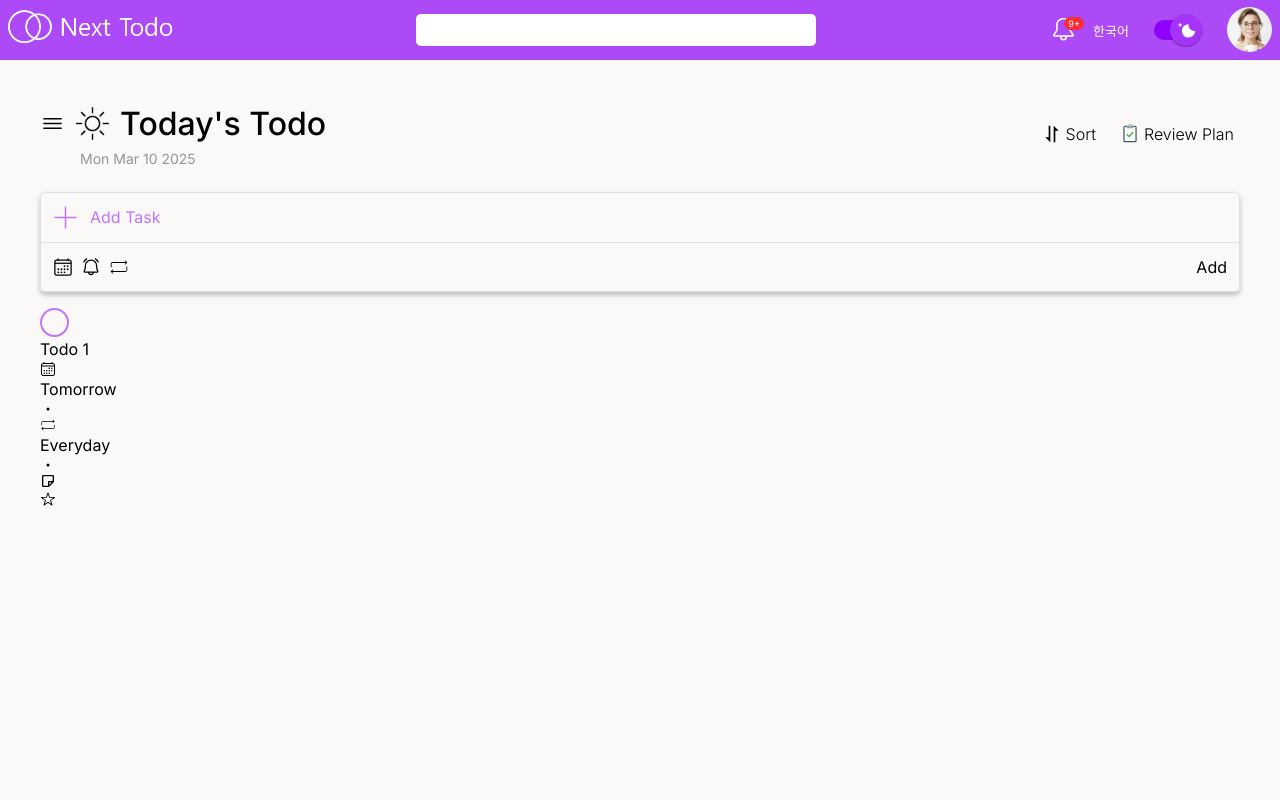
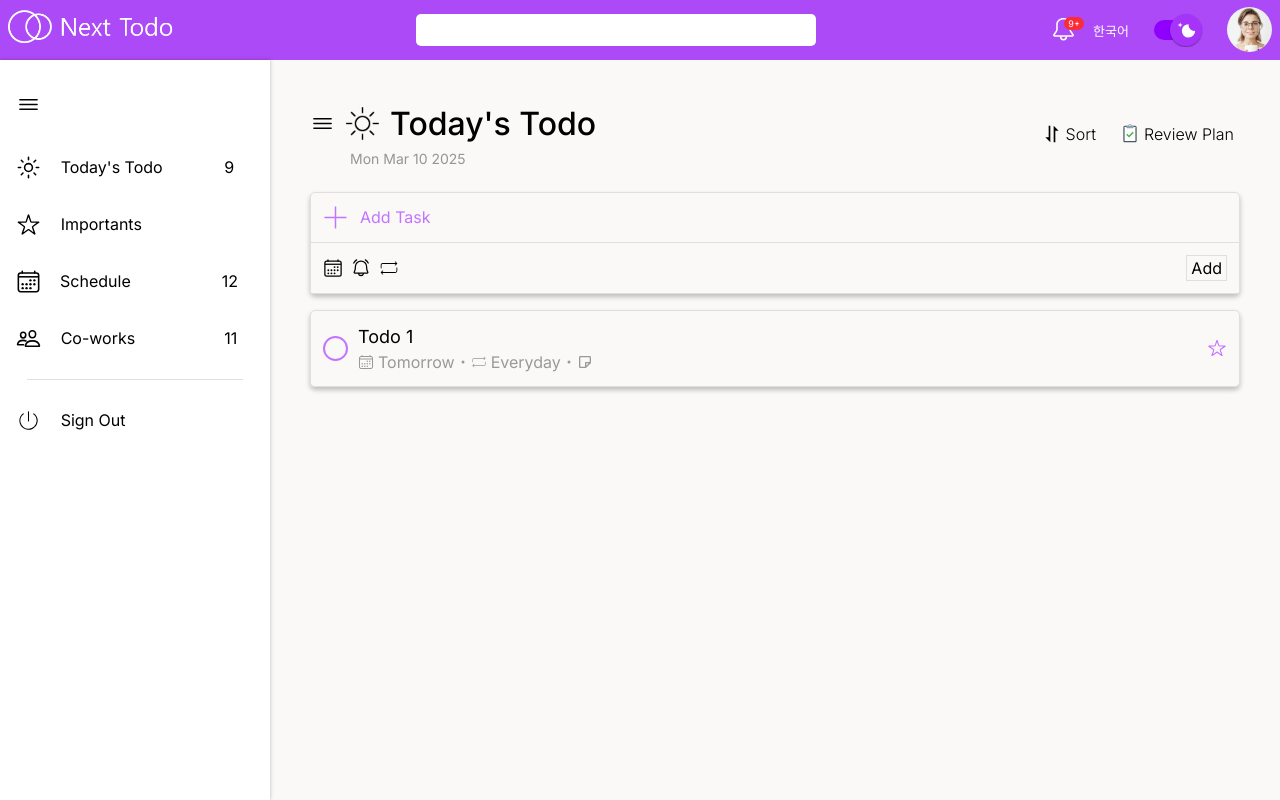
Before and after one commit to Jihan4105/Nextjs-Projects, a Next.js app: page /dashboard/today in a window 1280 px wide. Built offline with nearby package versions, Linux system fonts and the light colour scheme; what @mui/material-nextjs would draw is missing.

Commit message:
2025-03-20 Developments

```diff
--- a/app/dashboard/today/page.tsx
+++ b/app/dashboard/today/page.tsx
@@ -44,7 +44,6 @@ export default function Page() {
       </div>
 
       {/* AddTodo */}
-      {/* box-shadow: rgba(0, 0, 0, 0.24) 0px 3px 8px; */}
       <div className="border border-[#E1DFDD] rounded-[5px] mb-4 shadow-[0_3px_5px_0_rgba(0,0,0,0.24)]">
         <div className="p-3 flex items-center">
           <button className="pr-3">
@@ -52,15 +51,11 @@ export default function Page() {
           </button>
           <input className="placeholder:text-[#C374FF]" type="text" id="task-title" name="task-title" placeholder="Add Task" autoComplete="off"/>
         </div>
-        <div className="p-3 border-t border-[#E1DFDD] flex justify-between">
+        <div className="p-3 border-t border-[#E1DFDD] flex justify-between bg-[#FAF9F8]">
           <div className="flex gap-2">
             <button data-tooltip-target="term-tooltip" className="cursor-pointer">
               <IoCalendarOutline className="text-[20px]"/>
             </button>
-            <div id="term-tooltip" role="tooltip" className="absolute z-10 invisible inline-block px-3 py-2 text-sm font-medium text-white transition-opacity duration-300 bg-gray-900 rounded-lg shadow-xs opacity-0 tooltip dark:bg-gray-700">
-              Term
-              <div className="tooltip-arrow" data-popper-arrow></div>
-            </div>
             <button className="cursor-pointer">
               <PiBellRinging className="text-[20px]"/>
             </button>
@@ -68,14 +63,14 @@ export default function Page() {
             <CiRepeat className="text-[20px]"/>
             </button>
           </div>
-          <button>
+          <button className="border px-1 border-[#E1DFDD] cursor-pointer">
             Add
           </button>
         </div>
       </div>
 
       {/* ListItems */}
-      <div>
+      <div className="border border-[#E1DFDD] rounded-[5px] mb-4 shadow-[0_3px_5px_0_rgba(0,0,0,0.24)] p-3 grid grid-cols-[auto_1fr_auto] items-center">
         <div className="checkbox-wrapper-24">
           <input type="checkbox" id="check-24" name="check" value="" />
           <label htmlFor="check-24">
@@ -83,23 +78,23 @@ export default function Page() {
           </label>
         </div>
         <div>
-          <p>Todo 1</p>
-          <div>
-            <span>
+          <p className="text-[18px]">Todo 1</p>
+          <div className="flex items-center text-[#999999]">
+            <div className="flex items-center gap-1">
               <IoCalendarOutline />
-              Tomorrow
-            </span>
+              <span>Tomorrow</span>
+            </div>
             <BsDot />
-            <span>
+            <div className="flex items-center gap-1">
               <CiRepeat />
-              Everyday
-            </span>
+              <span>Everyday</span>
+            </div>
             <BsDot />
             <BiNote />
           </div>
         </div>
-        <button>
-          <IoIosStarOutline />
+        <button className="cursor-pointer">
+          <IoIosStarOutline className="text-[20px] text-[#c374ff]"/>
         </button>
       </div>
     </>
--- a/app/globals.css
+++ b/app/globals.css
@@ -38,8 +38,8 @@ img {
   display: inline-block;
   position: relative;
   background-color: transparent;
-  width: 29px;
-  height: 29px;
+  width: 25px;
+  height: 25px;
   transform-origin: center;
   border: 2px solid #c374ff;
   border-radius: 50%;
@@ -56,8 +56,8 @@ img {
   background: #c374ff;
   position: absolute;
   transform: rotate(45deg);
-  top: 13px;
-  left: 9px;
+  top: 9px;
+  left: 7px;
   transition: width 50ms ease 50ms;
   transform-origin: 0% 0%;
 }
@@ -69,8 +69,8 @@ img {
   background: #c374ff;
   position: absolute;
   transform: rotate(305deg);
-  top: 16px;
-  left: 10px;
+  top: 13px;
+  left: 8px;
   transition: width 50ms ease;
   transform-origin: 0% 0%;
 }
--- a/app/ui/dashboard/sidenav.tsx
+++ b/app/ui/dashboard/sidenav.tsx
@@ -1,3 +1,4 @@
+import clsx from "clsx"
 import { IoMenuOutline } from "react-icons/io5";
 import { IoSunnyOutline } from "react-icons/io5";
 import { IoIosStarOutline } from "react-icons/io";
@@ -6,9 +7,17 @@ import { IoPeopleOutline } from "react-icons/io5";
 import { CiPower } from "react-icons/ci";
 import Link from "next/link"
 
-export default function SideNav() {
+export default function SideNav({ status }: {
+  status: "hidden" | "show"
+}) {
   return (
-    <aside className="hidden relative min-w-[270px] h-[calc(100vh-59.33px)] shadow-[0.3px_0_4px_0_rgba(0,0,0,0.25)]">
+    <aside id="sidenav" className={clsx(
+      "relative min-w-[270px] h-[calc(100vh-59.33px)] shadow-[0.3px_0_4px_0_rgba(0,0,0,0.25)]",
+      {
+        "hidden": status === "hidden",
+        "block": status === "show",
+      },
+    )}>
       <ul>
         <li className="p-4 pt-8">
           <button className="cursor-pointer">
```
